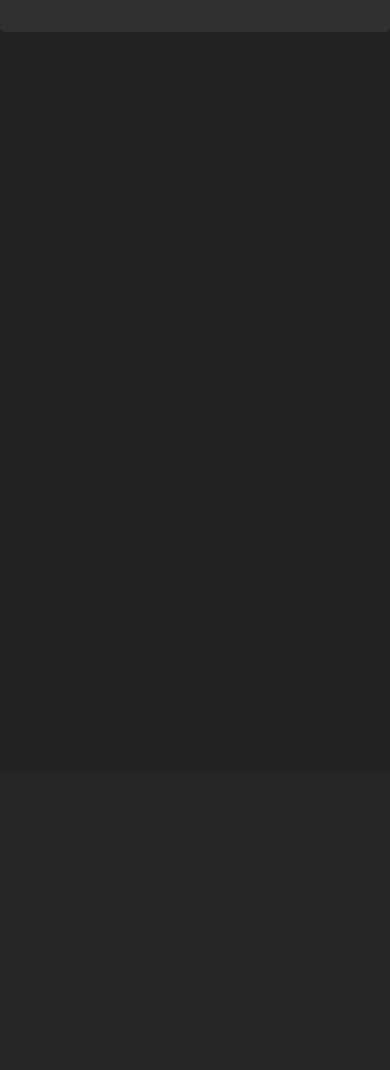
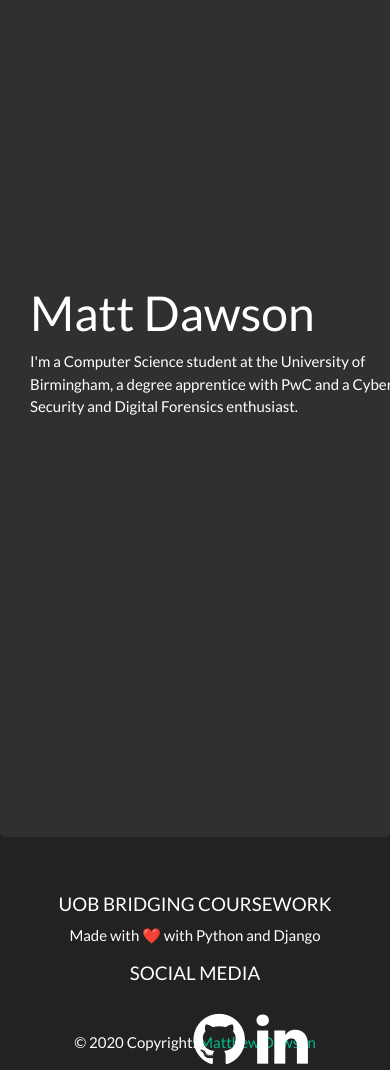
Before and after one commit to Stormy102/uob-bridging-coursework, a Django app: page / in a window 390 px wide. Shown: the part 71-1141 px from the top of the page. Before the commit the page ends 54 px from the top, so only its background shows below. Run offline with Django 3.2, Linux system fonts and the light colour scheme; some libraries are stand-ins or nearby versions.

Commit message:
Finalised most of website styling

```diff
--- /dev/null
+++ b/blog/static/css/blog.css
@@ -0,0 +1,58 @@
+.icons {
+    color: white;
+    position: relative;
+    display: inline-block;
+
+    justify-content: center;
+	  align-items: center;
+
+    -moz-transition: all 0.3s ease;
+    transition: all 0.3s ease;
+}
+
+.icons a i {
+	position: absolute;
+	top: 0;
+	left: 0;
+	display: block;
+}
+
+.icons .icon-default {
+    transition: opacity .3s, transform .3s;
+}
+
+.icons .icon-hover {
+    transition: opacity .3s, transform .3s;
+    transform: rotate(-180deg) scale(.5);
+    opacity: 0;
+}
+
+.icons a {
+    color: white !important;
+}
+
+.icons a:visited {
+    color: white;
+}
+
+.icons a:hover {
+    color: white;
+}
+
+.icons a:hover {
+    color: white;
+}
+
+.icons a:active {
+    color: white;
+}
+
+.icons:hover .icon-default {
+    transform: rotate(180deg) scale(.5);
+    opacity: 0;
+}
+
+.icons:hover .icon-hover {
+    transform: rotate(0deg) scale(1);
+    opacity: 1;
+}
--- a/blog/static/js/cookie-consent.js
+++ b/blog/static/js/cookie-consent.js
@@ -2,15 +2,14 @@ window.addEventListener("load", function(){
 window.cookieconsent.initialise({
   "palette": {
     "popup": {
-      "background": "#222"
+      "background": "#303030"
     },
     "button": {
-      "background": "#9acc14"
+      "background": "#222"
     }
   },
   "theme": "edgeless",
   "position": "top",
-  "static": true,
   "content": {
     "message": "This website uses Cookies 🍪 to store data."
   }
--- a/blog/templates/blog/base.html
+++ b/blog/templates/blog/base.html
@@ -3,6 +3,9 @@
     <head>
         <title>Matt Dawson | UoB Bridging Coursework</title>
         <link rel="stylesheet" href="{% static 'css/bootstrap.min.css' %}">
+
+        <link href="https://stackpath.bootstrapcdn.com/font-awesome/4.7.0/css/font-awesome.min.css" rel="stylesheet" integrity="sha384-wvfXpqpZZVQGK6TAh5PVlGOfQNHSoD2xbE+QkPxCAFlNEevoEH3Sl0sibVcOQVnN" crossorigin="anonymous">
+
         <link rel="stylesheet" href="{% static 'css/blog.css' %}">
 
         <!-- Async load Cookie Consent -->
@@ -44,6 +47,38 @@
 
         {% block content %}
         {% endblock %}
+
+        <footer class="page-footer font-small blue pt-4">
+          <div class="container-fluid text-center text-md-left">
+            <div class="row">
+                <div class="col-md-1"></div>
+              <div class="col-md-7">
+                <h5 class="text-uppercase">UoB Bridging Coursework</h5>
+                <p>Made with ❤️ with Python and Django</p>
+              </div>
+              <div class="col-md-3">
+                  <h5 class="text-uppercase">Social Media</h5>
+                  <div>
+                      <div class="icons">
+                        <a href="https://github.com/mdawsonuk">
+                            <i class="fa fa-github fa-4x icon-default" aria-hidden="true"></i>
+                            <i class="fa fa-github-square fa-4x icon-hover" aria-hidden="true"></i>
+                        </a>
+                      </div>
+                      <div class="icons" style="left: 4em;">
+                        <a href="https://linkedin.com/in/mdawsonuk">
+                            <i class="fa fa-linkedin fa-4x icon-default" aria-hidden="true"></i>
+                            <i class="fa fa-linkedin-square fa-4x icon-hover" aria-hidden="true"></i>
+                        </a>
+                      </div>
+                  </div>
+              </div>
+            </div>
+          </div>
+          <div class="footer-copyright text-center py-3">© 2020 Copyright:
+            <a href="/"> Matthew Dawson</a>
+          </div>
+        </footer>
         <script src="https://code.jquery.com/jquery-3.2.1.slim.min.js" integrity="sha384-KJ3o2DKtIkvYIK3UENzmM7KCkRr/rE9/Qpg6aAZGJwFDMVNA/GpGFF93hXpG5KkN" crossorigin="anonymous"></script>
         <script src="https://cdnjs.cloudflare.com/ajax/libs/popper.js/1.12.9/umd/popper.min.js" integrity="sha384-ApNbgh9B+Y1QKtv3Rn7W3mgPxhU9K/ScQsAP7hUibX39j7fakFPskvXusvfa0b4Q" crossorigin="anonymous"></script>
         <script src="https://maxcdn.bootstrapcdn.com/bootstrap/4.0.0/js/bootstrap.min.js" integrity="sha384-JZR6Spejh4U02d8jOt6vLEHfe/JQGiRRSQQxSfFWpi1MquVdAyjUar5+76PVCmYl" crossorigin="anonymous"></script>
--- a/blog/templates/blog/index.html
+++ b/blog/templates/blog/index.html
@@ -2,10 +2,21 @@
 
 {% block content %}
 <div class="jumbotron">
-    <div class="content container">
-        <div class="row">
-            <div class="col-md-8">
-                <p>Welcome to my website!</p>
+    <div class="content container" style="width: 100%; min-height: 100vh;">
+        <div class="row align-left-md" style="align-items: center">
+            <div style="display: flex; width: 100%; height:100%; position: absolute; top: 0; left: 0; margin: auto;">
+                <div class="col-md-2"></div>
+                <div class="col-12 col-md-3" style="margin: auto;">
+                    <div class="row align-center-sm">
+                        <h1>Matt Dawson</h1>
+                    </div>
+                    <div class="row align-center-sm">
+                        <p class="m-0">I'm a Computer Science student at the University of Birmingham, a degree apprentice with PwC and a Cyber Security and Digital Forensics enthusiast.</p>
+                    </div>
+                </div>
+                <div class="col-md-5" style="margin: auto;">
+                    <img class="img-fluid rounded-circle" style="max-height: 30vh;" src="/static/picture.jfif">
+                </div>
             </div>
         </div>
     </div>
--- a/blog/templates/blog/post_list.html
+++ b/blog/templates/blog/post_list.html
@@ -3,6 +3,7 @@
 {% block content %}
 <div class="jumbotron">
     <div class="content container">
+        <h1>Found {{ post_count }} blog posts</h1>
         <div class="row">
             <div class="col-md-8">
                 <div class="card-deck">
--- a/blog/views.py
+++ b/blog/views.py
@@ -8,10 +8,15 @@ def index(request):
 
 
 def post_list(request):
+    post_numbers = Post.objects.all().count()
     posts = Post.objects.filter(published_date__lte=timezone.now()).order_by('published_date')
-    return render(request, 'blog/post_list.html', {'posts': posts})
+    return render(request, 'blog/post_list.html', {'posts': posts, 'post_count': post_numbers})
 
 
 def post_detail(request, pk):
     post = get_object_or_404(Post, pk=pk)
     return render(request, 'blog/post_detail.html', {'post': post})
+
+
+def handler404(request, exception):
+    return render(request, 'blog/404.html', status=404)
--- a/uob/urls.py
+++ b/uob/urls.py
@@ -19,5 +19,6 @@ from django.urls import path, include
 urlpatterns = [
     path('admin/', admin.site.urls),
     path('', include('blog.urls')),
+]
 
-]
+handler404 = 'blog.views.handler404'
```
Also changed, not shown: blog/templates/blog/404.html (added, +13 -0 lines), 1 other file.
